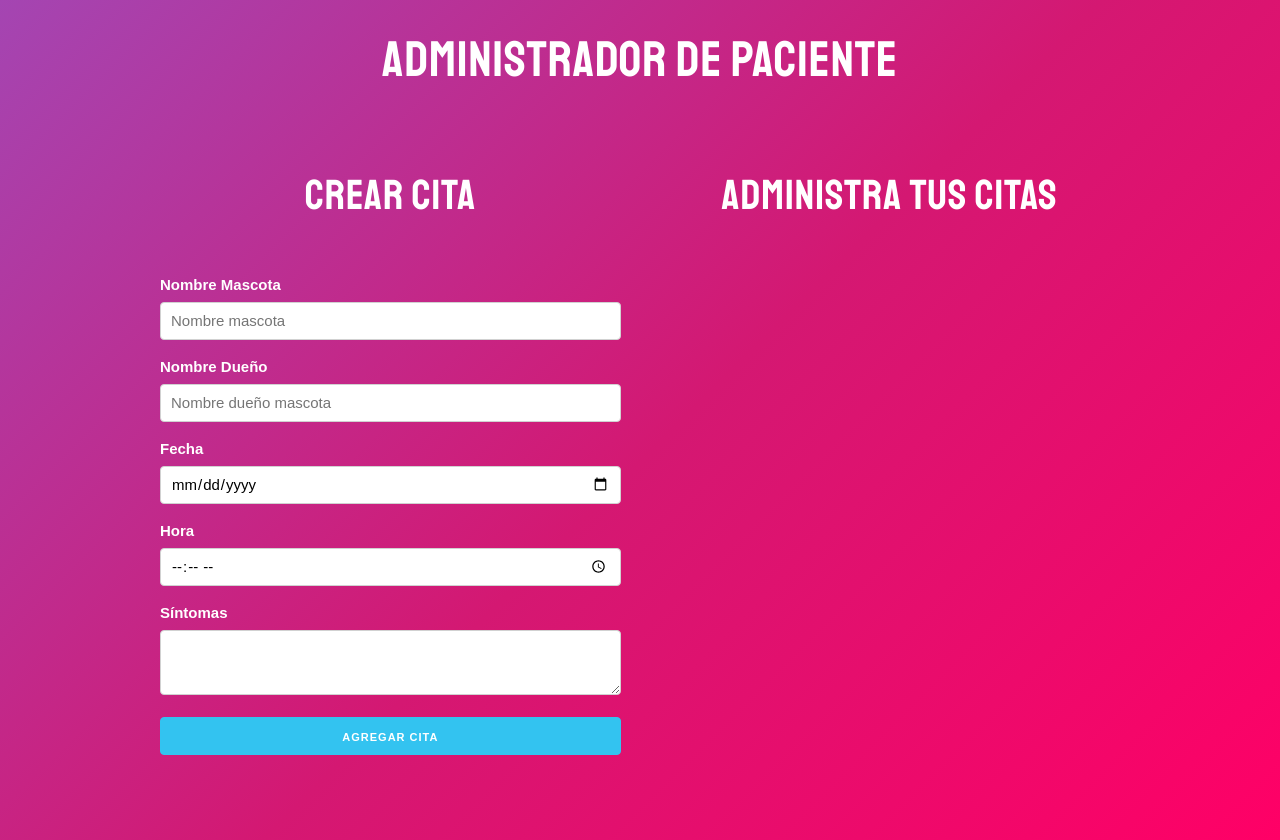
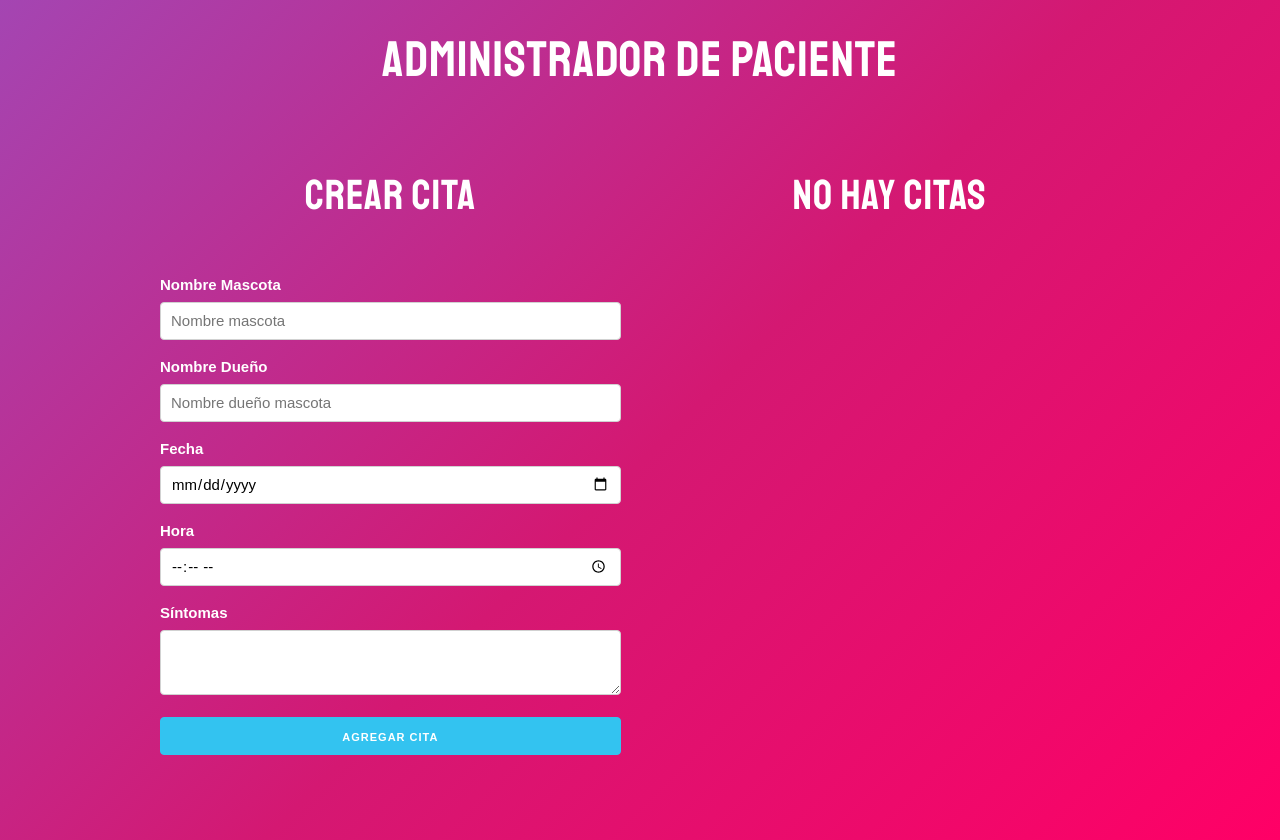
Before and after one commit to AbnirHencazs/Doggtor, a React (Create React App) app: page / in a window 1280 px wide. Built offline with nearby package versions, Linux system fonts and the light colour scheme.

Commit message:
Mensaje condicional titulo de componente Citas

```diff
--- a/src/App.js
+++ b/src/App.js
@@ -22,6 +22,9 @@
     setCitas(nuevasCitas);
   }
 
+  //Mensaje condicional
+  const título = citas.length === 0 ? 'No hay citas' : 'Administra tus citas'
+
   return (
     <Fragment>
       <h1>Administrador de paciente</h1>
@@ -32,7 +35,7 @@
               crearCita={crearCita}/>
           </div>
           <div className="one-half column">
-            <h2>Administra tus citas</h2>
+            <h2>{título}</h2>
             {
               citas.map( cita => (
                 <Cita
```
